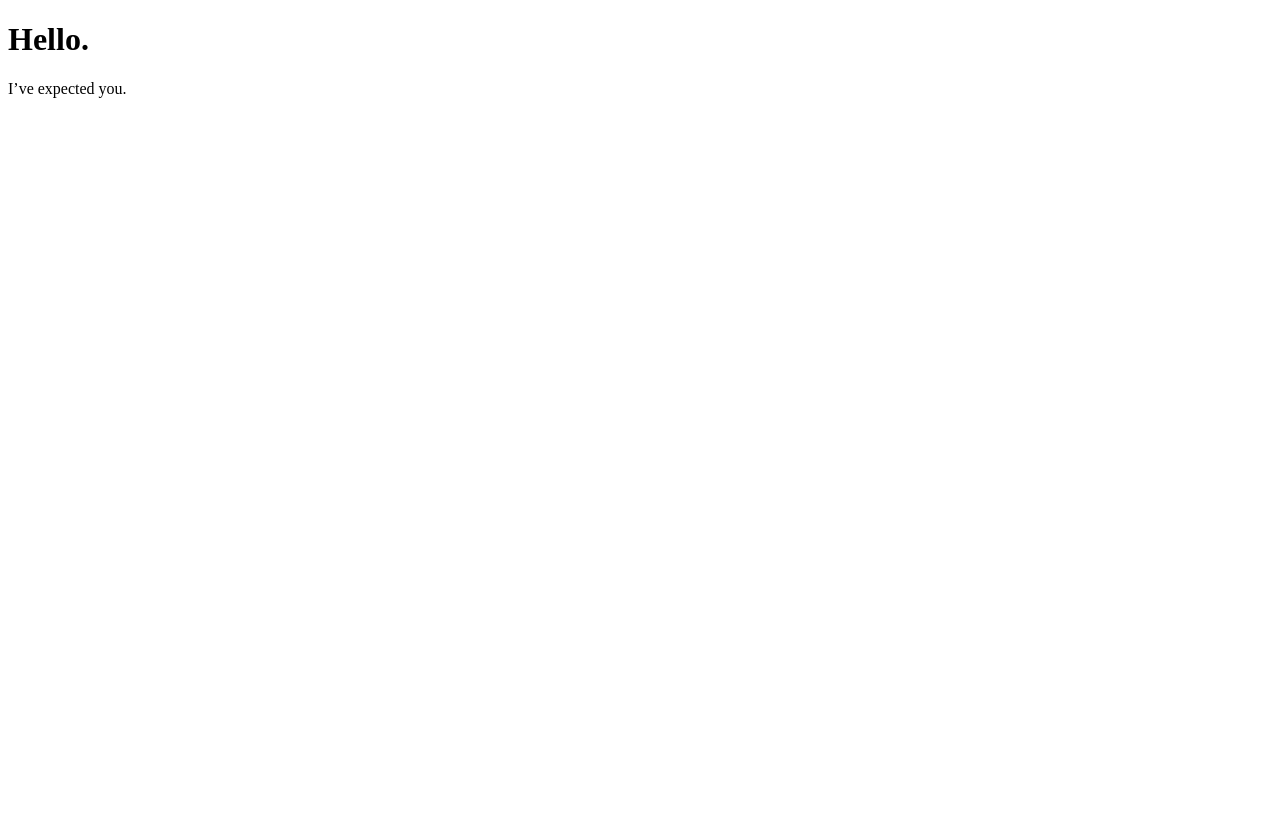
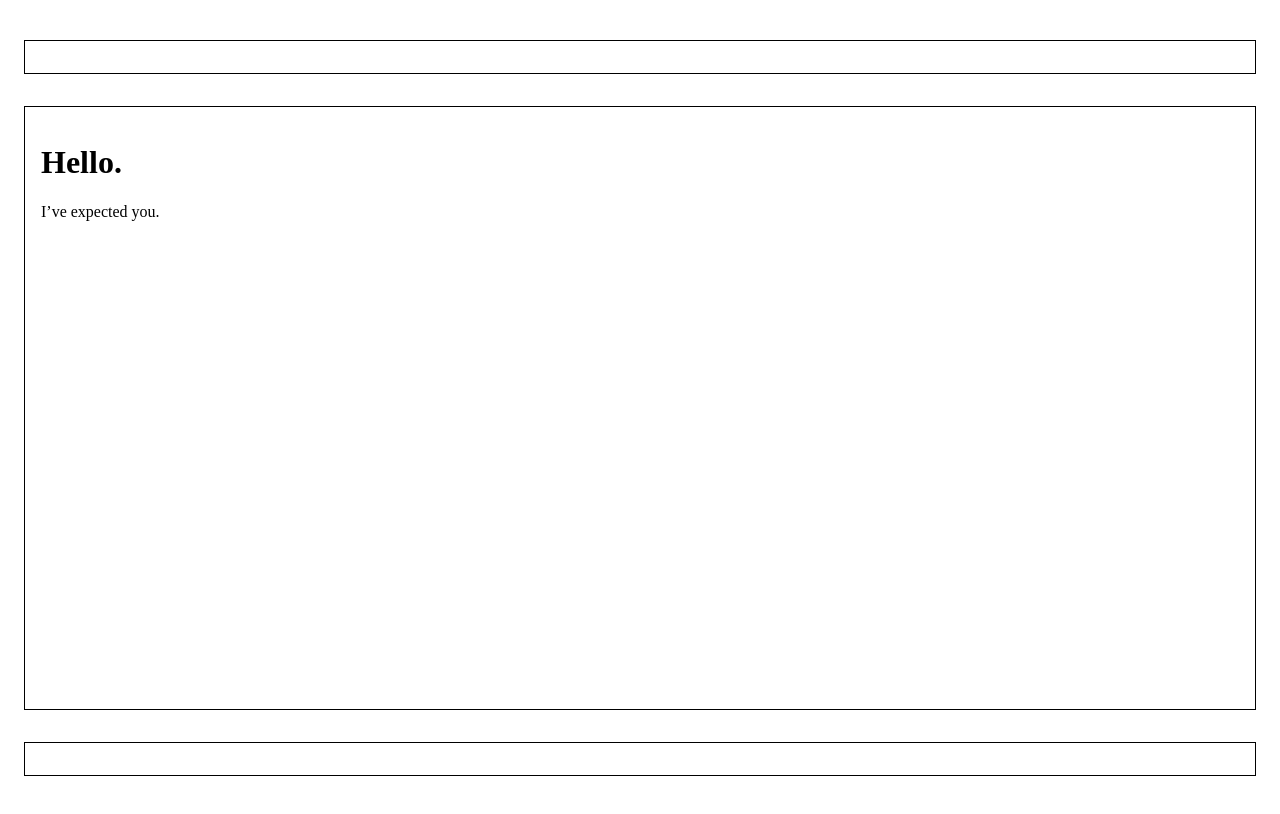
Before and after one commit to ejpiller/ejpiller.github.io, a plain HTML site: page index.html in a window 1280 px wide. Drawn offline with Linux system fonts and the light colour scheme.

Commit message:
Updated HTML, added CSS and favicon.

```diff
--- a/index.html
+++ b/index.html
@@ -1,11 +1,23 @@
 <!DOCTYPE html>
-
-<html>
-  <title>
-    epiller
-  </title>
+<html lang="en">
+  <head>
+    <meta charset="utf-8" />
+    <meta http-equiv="X-UA-Compatible" content="IE=edge" />
+    <title>Erick Piller | Instructional Design, Graphic Design, Editing</title>
+    <meta name="viewport" content="width=device-width, initial-scale=1" />
+    <link rel="stylesheet" type="text/css" media="screen" href="styles.css" />
+    <link rel="icon" type="image/x-icon" href="favicon.svg">
+  </head>
   <body>
-    <h1>Hello.</h1>
-    <p>I’ve expected you.</p>
+    <div class="container">
+      <div class="item header">
+      </div>
+      <div class="item main">
+        <h1>Hello.</h1>
+        <p>I’ve expected you.</p>
+      </div>
+      <div class="item footer">
+      </div>
+    </div>
   </body>
 </html>
--- /dev/null
+++ b/styles.css
@@ -0,0 +1,30 @@
+.container {
+  height: 100vh;
+  display: grid;
+  grid-template-rows: auto 1fr auto;
+  grid-template-columns: 1fr;
+  grid-template-areas:
+    "header"
+    "main"
+    "footer";
+}
+
+.item {
+    border: 1px solid black;
+    padding: 1rem;
+    margin: 1rem;
+}
+
+.header {
+    grid-area: header;
+    margin-top: 2rem;
+}
+
+.main {
+    grid-area: main;
+}
+
+.footer {
+    grid-area: footer;
+    margin-bottom: 2rem;
+}
```
Also changed, not shown: favicon.svg (added).
